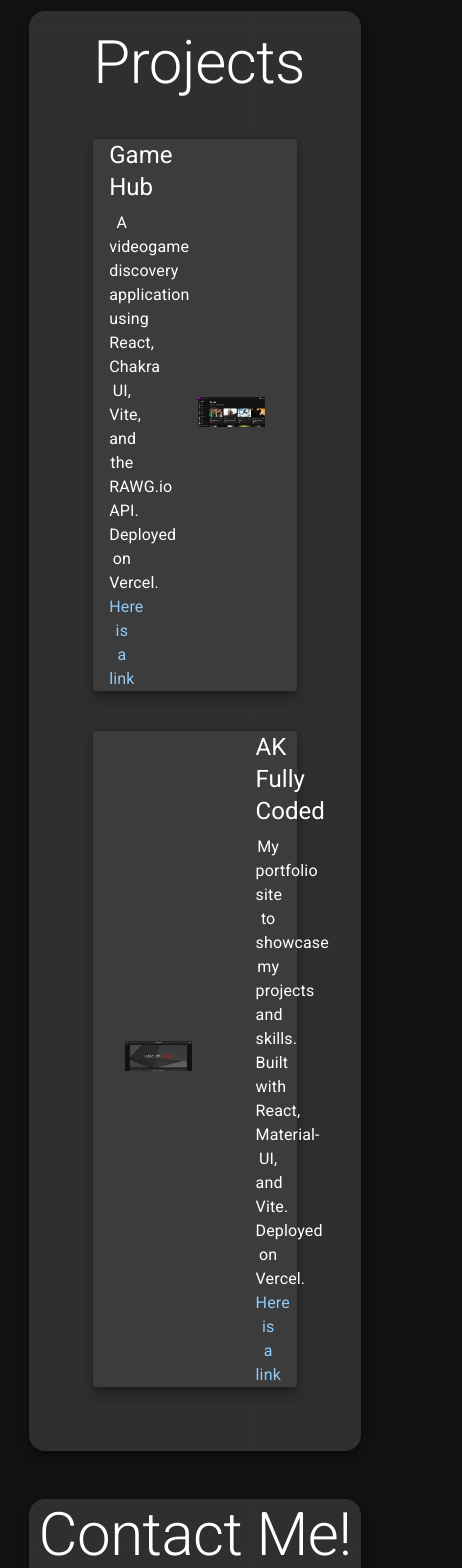
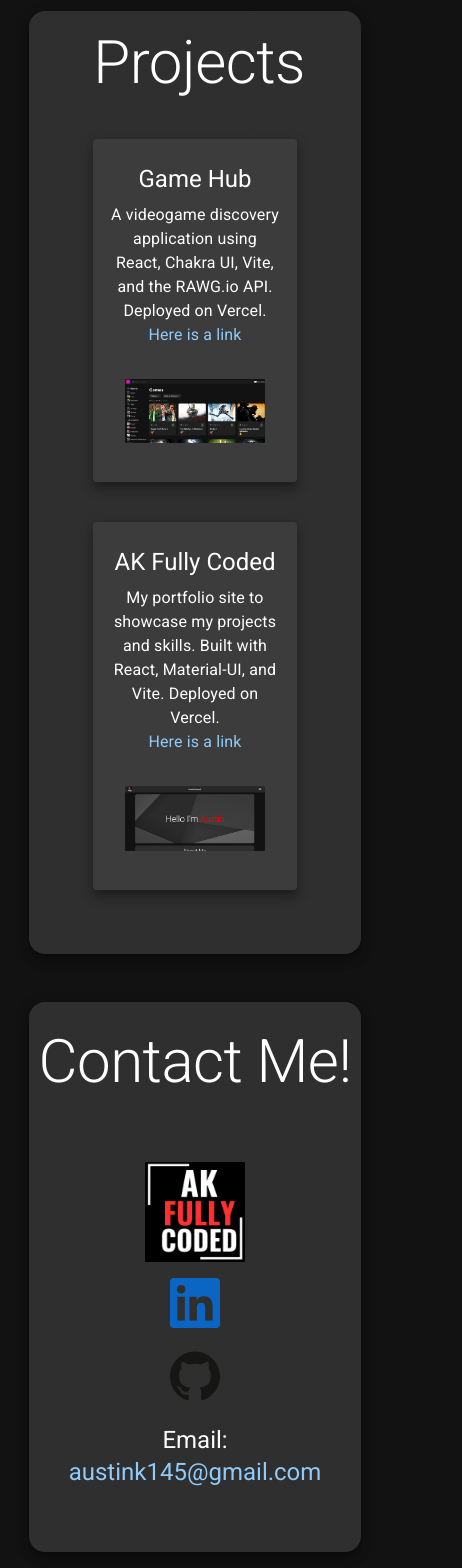
Before and after one commit to AustinK-Code/portfolio_site, a React (Vite) app in the folder Portfolio/: page / in a window 390 px wide. Shown: the part 4040-5608 px from the top of the page, 462 px wide, since content can reach past the window. Built offline with nearby package versions, Linux system fonts and the light colour scheme.

Commit message:
Ficed mobile view for contact and projects

```diff
--- a/Portfolio/src/Components/Contact.tsx
+++ b/Portfolio/src/Components/Contact.tsx
@@ -1,9 +1,22 @@
-import { Box, Divider, Link, Paper, Stack, Typography } from "@mui/material";
+import {
+  Box,
+  Divider,
+  Link,
+  Paper,
+  Stack,
+  Typography,
+  useMediaQuery,
+  useTheme,
+} from "@mui/material";
 import logo from "../assets/AK.png";
 import linkedin from "../assets/Socials/linkedin-icon.svg";
 import github from "../assets/Socials/github-icon.svg";
 
 const Contact = () => {
+  const theme = useTheme();
+  const matches = useMediaQuery(theme.breakpoints.up("md"));
+
+  if (matches)
     return (
       <>
         <div id="contact"></div>
@@ -62,6 +75,65 @@ const Contact = () => {
         </Paper>
       </>
     );
+  if (!matches)
+    return (
+      <>
+        <div id="contact"></div>
+        <Paper elevation={8} sx={{ borderRadius: 4 }}>
+          <Typography variant="h2" mt={3}>Contact Me!</Typography>
+          <Stack
+            direction="column"
+            spacing={5}
+            justifyContent="center"
+            alignItems="center"
+            sx={{ margin: 8 }}
+          >
+            {/* Contact and socials */}
+            <Box>
+              <Stack
+                spacing={2}
+                justifyContent="space-evenly"
+                alignItems="center"
+              >
+                {" "}
+                {/* Bottom logo */}
+                <img src={logo} alt="logo" style={{ width: 100, height: 100 }} />
+                <Link
+                  href="https://www.linkedin.com/in/austin-kinnard/"
+                  target="_blank"
+                  variant="inherit"
+                  underline="hover"
+                >
+                  <img
+                    src={linkedin}
+                    alt="linkedin"
+                    style={{ width: 50, height: 50 }}
+                  />
+                </Link>
+                <Link
+                  href="https://github.com/AustinK-Code"
+                  target="_blank"
+                  variant="inherit"
+                  underline="hover"
+                >
+                  <img
+                    src={github}
+                    alt="github"
+                    style={{ width: 50, height: 50 }}
+                  />
+                </Link>
+                <Typography variant="h5">
+                  Email:{" "}
+                  <Link href="mailto:austink145@gmail.com" underline="hover">
+                    austink145@gmail.com
+                  </Link>
+                </Typography>
+              </Stack>
+            </Box>
+          </Stack>
+        </Paper>
+      </>
+    );
 };
 
 export default Contact;
--- a/Portfolio/src/Components/Navigation.tsx
+++ b/Portfolio/src/Components/Navigation.tsx
@@ -10,6 +10,7 @@ import {
 import MenuIcon from "@mui/icons-material/Menu";
 import React from "react";
 import logo from "../assets/AK.png";
+
 
 const RefreshPage = () => {
   window.location.reload();
--- a/Portfolio/src/Components/Projects.tsx
+++ b/Portfolio/src/Components/Projects.tsx
@@ -6,11 +6,102 @@ import {
   Paper,
   Stack,
   Typography,
+  useMediaQuery,
+  useTheme,
 } from "@mui/material";
 import GameHub from "../assets/GameHub.png";
 import Portfolio from "../assets/AKFullyLoaded.png";
 
 const Projects = () => {
+  const theme = useTheme();
+  const matches = useMediaQuery(theme.breakpoints.up("md"));
+
+  if (!matches)
+    //using the media query to change the layout of the page
+    return (
+      <>
+        <div id="projects"></div>
+        <Paper elevation={8} sx={{ borderRadius: 4 }}>
+          <Stack spacing={5} sx={{ margin: 8, marginTop: 2 }}>
+            {/* writing at the top */}
+            <Typography variant="h2">Projects</Typography>
+            {/* Project Card Game Hub */}
+            <Paper elevation={8} sx={{ backgroundColor: "#212121" }}>
+              <Stack alignItems="center" mt={3}>
+                {/* Description side */}
+                <Grid item xs={4}>
+                  <Container>
+                    <Typography variant="h5">Game Hub</Typography>
+                    <Typography variant="body1" sx={{ pt: 1 }}>
+                      A videogame discovery application using React, Chakra UI,
+                      Vite, and the RAWG.io API. Deployed on Vercel.
+                      <br />
+                      <Link
+                        href="https://game-hub-six-eta.vercel.app/"
+                        target="_blank"
+                        variant="inherit"
+                        underline="hover"
+                      >
+                        Here is a link
+                      </Link>
+                    </Typography>
+                  </Container>
+                </Grid>
+                {/* Picture */}
+                <Grid item xs={8}>
+                  <Box sx={{ margin: 4 }}>
+                    <img
+                      border-radius="50%"
+                      src={GameHub}
+                      alt="game hub site"
+                      height="100%"
+                      width="100%"
+                    />
+                  </Box>
+                </Grid>
+              </Stack>
+            </Paper>
+            {/* Project Card AK Fully Loaded */}
+            <Paper elevation={8} sx={{ backgroundColor: "#212121" }}>
+              <Stack alignItems="center" mt={3}>
+                {/* Description side */}
+                <Grid item xs={4}>
+                  <Container>
+                    <Typography variant="h5">AK Fully Coded</Typography>
+                    <Typography variant="body1" sx={{ pt: 1 }}>
+                      My portfolio site to showcase my projects and skills.
+                      Built with React, Material-UI, and Vite. Deployed on
+                      Vercel.
+                      <br />
+                      <Link
+                        href="https://game-hub-six-eta.vercel.app/"
+                        target="_blank"
+                        variant="inherit"
+                        underline="hover"
+                      >
+                        Here is a link
+                      </Link>
+                    </Typography>
+                  </Container>
+                </Grid>
+                {/* Picture */}
+                <Grid item xs={8}>
+                  <Box sx={{ margin: 4 }}>
+                    <img
+                      border-radius="50%"
+                      src={Portfolio}
+                      alt="game hub site"
+                      height="100%"
+                      width="100%"
+                    />
+                  </Box>
+                </Grid>{" "}
+              </Stack>
+            </Paper>
+          </Stack>
+        </Paper>
+      </>
+    );
   return (
     <>
       <div id="projects"></div>
```
Lines whose indentation alone changed are shown as unchanged.
